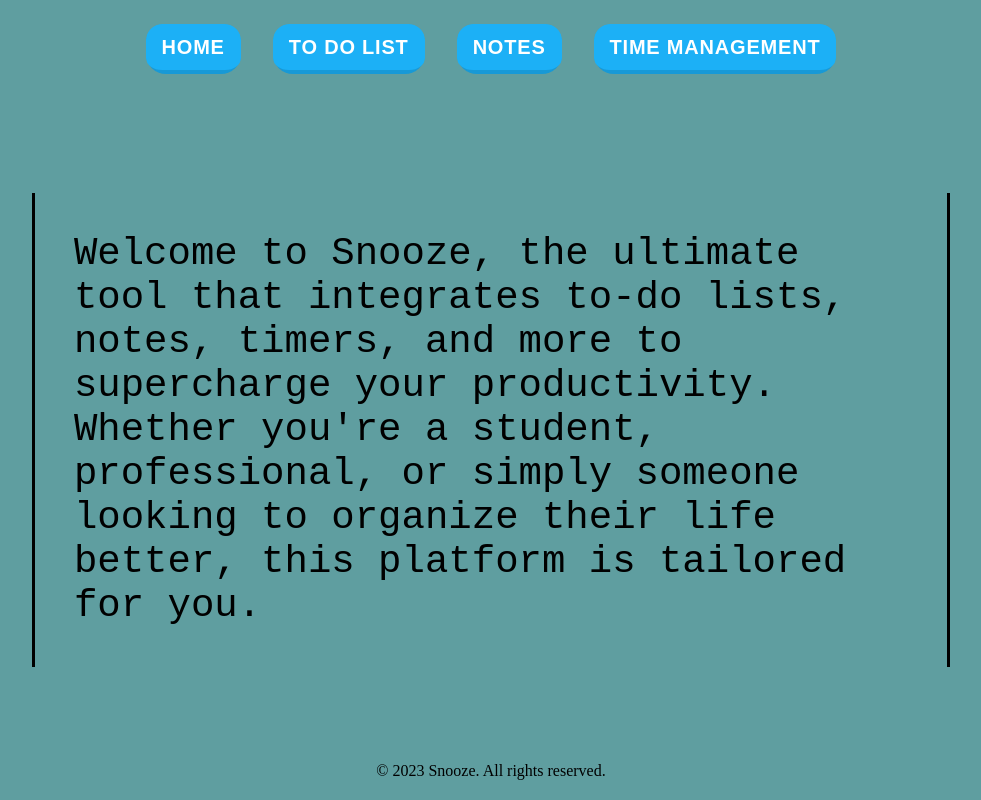
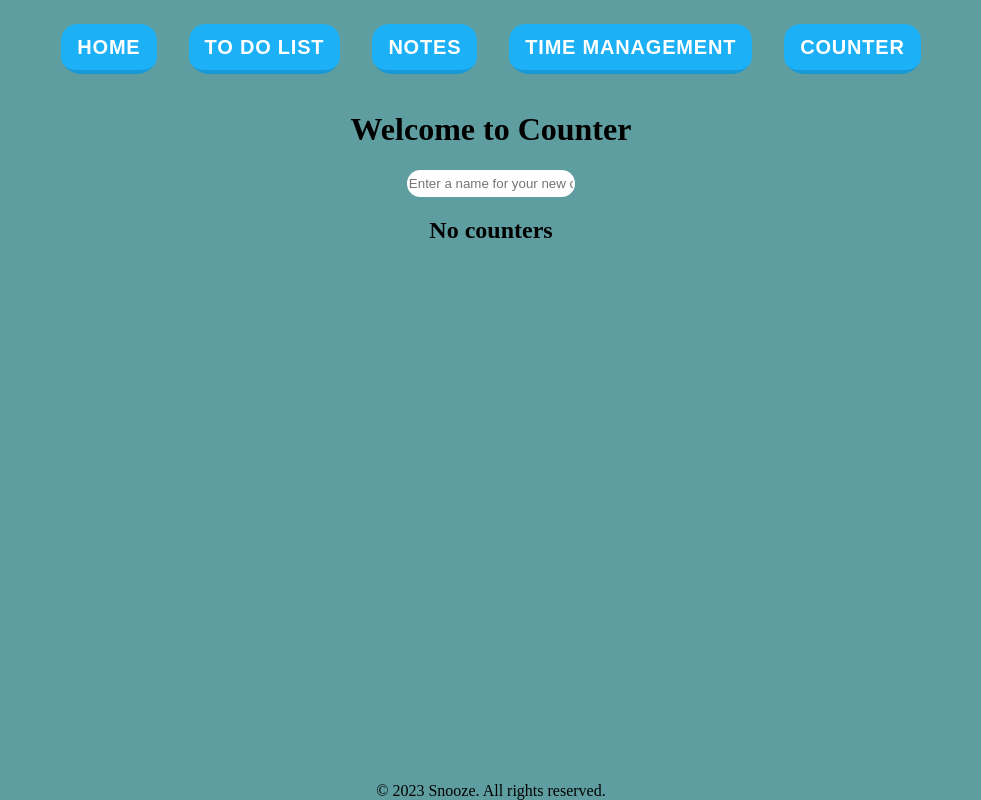
Before and after one commit to MohedeenT/Productivity_app, a React (Create React App) app: page /counter in a window 1280 px wide. Before the commit this address led to /. Shown: the whole page, without its empty margins (149-1130 px from the left). Built offline with nearby package versions, Linux system fonts and the light colour scheme.

Commit message:
added a counter and improvements

```diff
--- a/src/App.css
+++ b/src/App.css
@@ -3,11 +3,11 @@
 }
 footer {
   color: black;
-  padding: 20px 0;
   text-align: center;
-  position: fixed;
+  position: absolute;
   bottom: 0;
   left: 0;
+  margin-top: auto;
   width: 100%;
 }
 /*Nav*/
@@ -406,3 +406,34 @@
 #timer {
   font-size: xx-large;
 }
+
+/*Counter*/
+
+#counter-setup {
+  width: 100%;
+  text-align: center;
+}
+#counter-setup input {
+  border-radius: 1em;
+  border-style: none;
+  width: 13%;
+  height: 25px;
+}
+.counter-container {
+  display: flex;
+  flex-wrap: wrap;
+  justify-content: center;
+  align-items: center;
+  width: 100%;
+}
+.counter-item {
+  width: auto;
+  margin: 1em;
+  padding: 1em;
+  border: 1px solid;
+  display: flex;
+  justify-content: center;
+  align-items: center;
+  flex-direction: column;
+  border-radius: 1em;
+}
--- a/src/App.jsx
+++ b/src/App.jsx
@@ -35,6 +35,10 @@
             minutes:0,
             seconds:"00",
             timerRunning:false
+        },
+        counter:{
+            counterList:[],
+            newCounterName:""
         }
     })
 
--- a/src/Navigation.jsx
+++ b/src/Navigation.jsx
@@ -4,6 +4,7 @@
 import Home from "./pages/Home";
 import NotFound from "./pages/NotFound";
 import TimeManagement from "./pages/TimeManagement";
+import Counter from "./pages/Counter";
 
 export default function Navigation(){
     return(
@@ -13,12 +14,14 @@
         <li><Link to={'/todo'}>TO DO LIST</Link></li>
         <li><Link to={'/notes'}>NOTES</Link></li>
         <li><Link to={'/timeManagement'}>TIME MANAGEMENT</Link></li>
+        <li><Link to={'/counter'}>COUNTER</Link></li>
     </nav>
 <Routes>
     <Route path="/" element={<Home/>}/>
     <Route path="/todo" element={<ToDos/>}/>
     <Route path="/notes" element={<Notes/>}/>
     <Route path="/timeManagement" element={<TimeManagement/>}/>
+    <Route path="/counter" element={<Counter/>}/>
     <Route path="/*" element={<NotFound/>}/>
 </Routes>
 </>)
--- /dev/null
+++ b/src/pages/Counter.jsx
@@ -0,0 +1,104 @@
+import { useContext } from "react"
+import { stateContext } from "../App";
+
+export default function Counter(){
+    const { state, setState } = useContext(stateContext);
+
+    const addCounter = (e)=>{
+        e.preventDefault()
+        let val = state.counter.newCounterName.replace(/\s/g, '');
+        if (val.length=== 0) return
+        const newCounter = {
+            id: crypto.randomUUID(),
+            count:0,
+            counterName: state.counter.newCounterName
+        }
+        setState((draft)=>{
+            draft.counter.counterList.push(newCounter)
+            draft.counter.newCounterName = ""
+        })
+    }
+
+    const incrementCount = (index)=>{
+
+        setState((draft)=>{
+            draft.counter.counterList[index].count++
+        })
+
+    }
+    const decrementCount = (index)=>{
+
+        setState((draft)=>{
+            draft.counter.counterList[index].count--
+        })
+
+    }
+
+    const deleteCounter = (index)=>{
+        setState((draft)=>{
+            draft.counter.counterList.splice(index, 1);
+        })
+    }
+
+    return(
+        <>
+        <div
+        id="counter-setup"
+        >
+        <h1>Welcome to Counter</h1>
+        <form
+        action="submit"
+        onSubmit={(e)=>addCounter(e)}>
+        <input
+        placeholder="Enter a name for your new counter"
+        value={state.counter.newCounterName}
+        onChange={(e)=>setState((draft)=>{draft.counter.newCounterName = e.target.value})}
+        type="text" />
+        </form>
+        </div>
+        <div
+        className="counter-container"
+        >
+        {state.counter.counterList.length>0
+        ?
+        state.counter.counterList.map((counter,index)=>{
+            return(
+                <>
+                <div
+                key={counter.id}
+                className="counter-item">
+                    <h2>{counter.counterName}</h2>
+                <div
+                id="display-and-delete-count">
+                <section>Count: {counter.count}</section>
+                </div>
+                    <div
+                    className="action-btns"
+                    >
+                    <button
+                    style={{margin:"0.5em"}}
+                    onClick={()=>decrementCount(index)}
+                    >-</button>
+                    <button
+                    style={{margin:"0.5em"}}
+                    onClick={()=>incrementCount(index)}
+                    >+</button>
+                    <button
+                    style={{margin:"0.5em"}}
+                    onClick={()=>deleteCounter(index)}
+                    >x</button>
+                    </div>
+                </div>
+                </>
+            )
+        })
+        :
+        <h2
+        style={{textAlign:"center"}}>No counters</h2>
+
+    }
+    </div>
+    </>
+
+)
+}
--- a/src/pages/TimeManagement.jsx
+++ b/src/pages/TimeManagement.jsx
@@ -10,11 +10,6 @@
         if (state.time.interval) {
             return
         }
-        setState((draft)=>{
-            draft.time.currentTime = draft.time.currentTime+1
-        })
-
-        resetTimer()
         const id = setInterval(() => {
 
             setState((draft)=>{
```
Also changed, not shown: src/pages/Home.jsx (+4 -4 lines).
